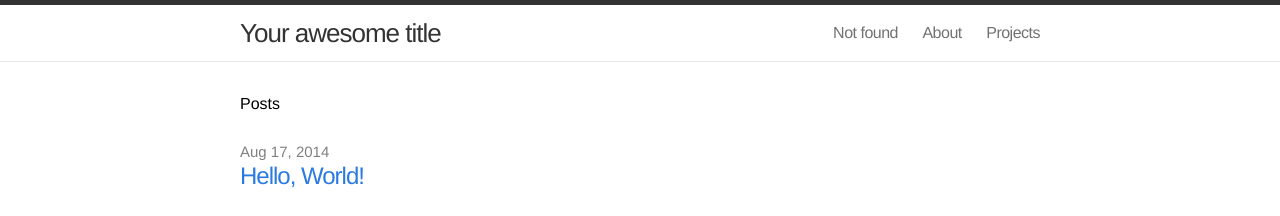
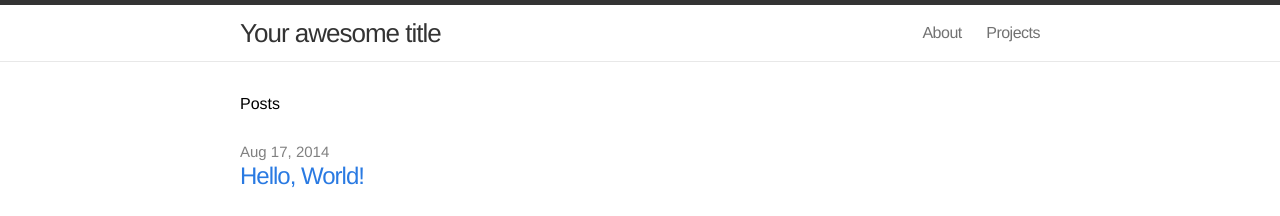
Before and after one commit to rmellema/rmellema.github.io, a Jekyll site: the page built from index.html, in a window 1280 px wide. Shown: the top 216 px of the page. Built offline with Jekyll 4.4.1, drawn with Linux system fonts in a browser that asks for light colours.

Commit message:
Removed the Not Found page from the navbar

```diff
--- a/_includes/header.html
+++ b/_includes/header.html
@@ -18,7 +18,7 @@
       </a>
       <div class="trigger">
         {% for page in site.pages %}
-          {% if page.title %}<a class="page-link" href="{{ page.url | prepend: site.baseurl }}">{{ page.title }}</a>{% endif %}
+          {% if page.title and page.title != "Not found" %}<a class="page-link" href="{{ page.url | prepend: site.baseurl }}">{{ page.title }}</a>{% endif %}
         {% endfor %}
       </div>
     </nav>
```
